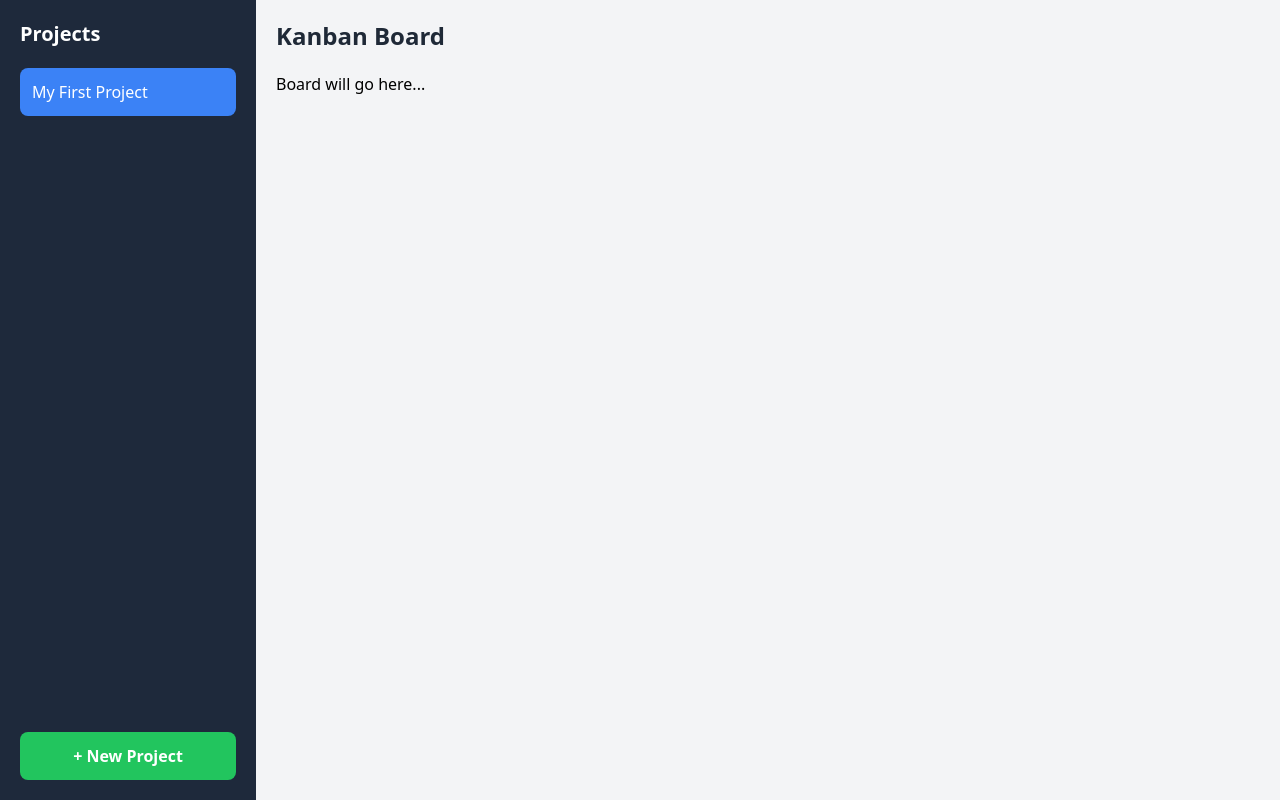
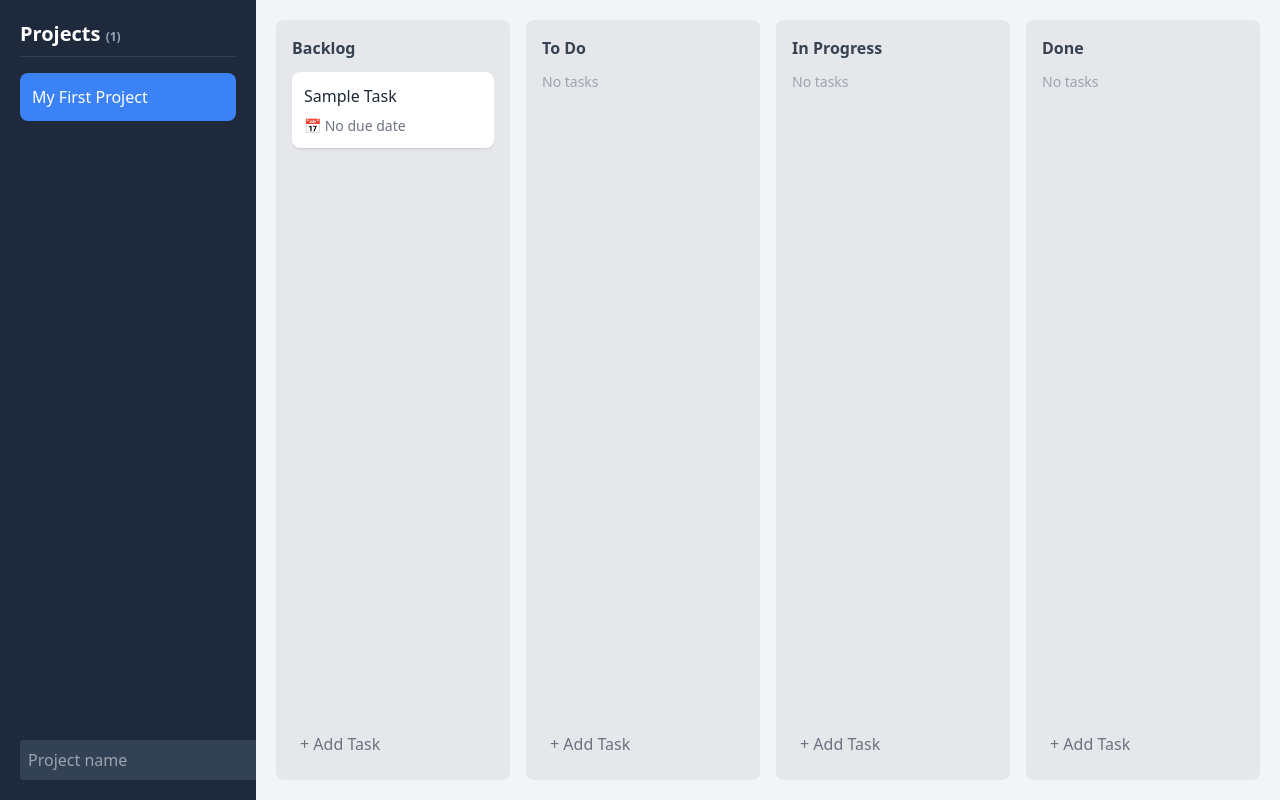
Before and after one commit to Jomm31/Task-Manager, a React (Create React App) app: page / in a window 1280 px wide. Both pictures are taken after a click on the button "+ New Project". Built offline with nearby package versions, Linux system fonts and the light colour scheme.

Commit message:
sidebar and kanbanboard

```diff
--- a/src/App.js
+++ b/src/App.js
@@ -1,48 +1,40 @@
 import React, { useState, useEffect } from 'react';
 import { useSelector, useDispatch } from 'react-redux';
 import { addProjectWithColumns } from './actions/projectActions';
-import Sidebar from './components/sidebar/Sidebar.js'
-import KanbanBoard from './components/board/KanbanBoard.js'
+import Sidebar from './components/sidebar/Sidebar.js';
+import KanbanBoard from './components/board/KanbanBoard.js';
 
 function App() {
   const dispatch = useDispatch();
-
-  // Get all projects from Redux
   const projects = useSelector(state => state.projects);
-
-  // Track which project is currently selected
   const [selectedProjectId, setSelectedProjectId] = useState(null);
 
-  // When app loads, create a default project if none exist
   useEffect(() => {
     if (projects.length === 0) {
       dispatch(addProjectWithColumns({ name: 'My First Project' }));
     }
-  }, []);
+  }, [dispatch, projects.length]);
 
-  // When projects load, select the first one
   useEffect(() => {
     if (projects.length > 0 && !selectedProjectId) {
       setSelectedProjectId(projects[0].id);
     }
-  }, [projects]);
+  }, [projects, selectedProjectId]);
 
   return (
-    <div className= 'flex h-screen'>
+    <div className="flex h-screen">
       <Sidebar
-        projects = {projects}
-        selectedProjectId = {selectedProjectId}
-        onSelectProject = {setSelectedProjectId}
+        projects={projects}
+        selectedProjectId={selectedProjectId}
+        onSelectProject={setSelectedProjectId}
       />
-
       <div className="flex-1 bg-gray-100 p-5 overflow-auto">
         {selectedProjectId ? (
-          <div>
-            <h1 className="text-2xl font-bold text-gray-800 mb-5">Kanban Board</h1>
-            <p>Board will go here...</p>
+          <KanbanBoard projectId={selectedProjectId} />
+        ) : (
+          <div className="flex items-center justify-center h-full">
+            <p className="text-gray-500 text-xl">Select a project to view tasks</p>
           </div>
-        ) : (
-          <p className= "text-gray-500">Select a project</p>
         )}
       </div>
     </div>
--- a/src/components/board/KanbanBoard.js
+++ b/src/components/board/KanbanBoard.js
@@ -1,32 +1,57 @@
+import React, { useState } from 'react';
 import { useSelector } from 'react-redux';
-import { selectColumnsByProject } from '../../selectors/columnSelectors'
+import { selectColumnsByProject } from '../../selectors/columnSelectors';
+import { selectAllTasks } from '../../selectors/taskSelectors';
+import TaskCard from './TaskCard';
+import TaskModal from './TaskModal';
 
-function KanbanBoard({ projectId }){
-    // Get columns for this project from Redux
+function KanbanBoard({ projectId }) {
   const columns = useSelector(state => selectColumnsByProject(state, projectId));
+  const allTasks = useSelector(selectAllTasks);
+  const [selectedTask, setSelectedTask] = useState(null);
 
   return (
-        <div className= "flex gap-4 h-full">
-            {columns.map(column => (
+    <div className="flex gap-4 h-full">
+      {columns.map(column => {
+        const tasks = allTasks.filter(task => task.columnId === column.id);
+        return (
           <div
             key={column.id}
             className="w-72 bg-gray-200 rounded-lg p-4 flex flex-col"
           >
-
-                    {/*Column Header */}
+            {/* Column Header */}
             <h3 className="font-bold text-gray-700 mb-3">{column.name}</h3>
 
-                    {/* Task will go here*/}
-                    <div className= "flex-1 overflow-y-auto">
-                        <p className = "text-gray-400 text-sm">Task go here...</p>
+            {/* Tasks List */}
+            <div className="flex-1 overflow-y-auto">
+              {tasks.length === 0 ? (
+                <p className="text-gray-400 text-sm">No tasks</p>
+              ) : (
+                tasks.map(task => (
+                  <TaskCard
+                    key={task.id}
+                    task={task}
+                    onClick={() => setSelectedTask(task)}
+                  />
+                ))
+              )}
             </div>
 
             {/* Add task button */}
-                    <button className= "mt-2 p-2 text-gray-500 hover:bg-gray-300 rounded text-left">
+            <button className="mt-2 p-2 text-gray-500 hover:bg-gray-300 rounded text-left">
               + Add Task
             </button>
           </div>
-            ))}
+        );
+      })}
+
+      {/* Task Modal for editing/viewing details */}
+      {selectedTask && (
+        <TaskModal
+          task={selectedTask}
+          onClose={() => setSelectedTask(null)}
+        />
+      )}
     </div>
   );
 }
--- a/src/components/board/TaskCard.js
+++ b/src/components/board/TaskCard.js
@@ -0,0 +1,16 @@
+import React from 'react';
+
+function TaskCard({ task, onClick }) {
+  const isOverdue = task.dueDate && new Date(task.dueDate) < new Date();
+  return (
+    <div
+      className="bg-white p-3 rounded-lg shadow mb-2 cursor-pointer hover:shadow-md transition-shadow"
+      onClick={onClick}
+    >
+      <h4 className="font-medium text-gray-800 mb-2 truncate">{task.title}</h4>
+      <p className={`text-sm ${isOverdue ? 'text-red-500' : 'text-gray-500'}`}>📅 {task.dueDate ? new Date(task.dueDate).toLocaleDateString() : 'No due date'}</p>
+    </div>
+  );
+}
+
+export default TaskCard;
--- a/src/components/board/TaskModal.js
+++ b/src/components/board/TaskModal.js
@@ -0,0 +1,32 @@
+import React from 'react';
+
+function TaskModal({ task, onClose }) {
+  return (
+    <div className="fixed inset-0 bg-black bg-opacity-50 flex items-center justify-center z-50">
+      <div className="bg-white rounded-lg p-6 w-full max-w-md shadow-lg relative">
+        <button
+          className="absolute top-2 right-2 text-gray-400 hover:text-gray-700 text-xl"
+          onClick={onClose}
+        >
+          &times;
+        </button>
+        <h2 className="text-xl font-bold mb-4">Edit Task</h2>
+        <div className="mb-3">
+          <label className="block text-gray-700 mb-1">Title</label>
+          <input className="w-full p-2 border rounded" value={task.title} readOnly />
+        </div>
+        <div className="mb-3">
+          <label className="block text-gray-700 mb-1">Description</label>
+          <textarea className="w-full p-2 border rounded" value={task.description} readOnly />
+        </div>
+        <div className="mb-3">
+          <label className="block text-gray-700 mb-1">Due Date</label>
+          <input className="w-full p-2 border rounded" value={task.dueDate ? new Date(task.dueDate).toLocaleDateString() : ''} readOnly />
+        </div>
+        {/* Add edit/save/delete logic here later */}
+      </div>
+    </div>
+  );
+}
+
+export default TaskModal;
--- a/src/components/sidebar/ProjectItem.js
+++ b/src/components/sidebar/ProjectItem.js
@@ -0,0 +1,26 @@
+import React, { useState } from 'react';
+
+function ProjectItem({ project, isSelected, onSelect }) {
+	const [hovered, setHovered] = useState(false);
+
+	return (
+		<div
+			className={`p-3 mb-2 rounded-lg cursor-pointer transition-colors flex items-center justify-between ${
+				isSelected ? 'bg-blue-500' : 'bg-slate-700 hover:bg-slate-600'
+			}`}
+			onClick={onSelect}
+			onMouseEnter={() => setHovered(true)}
+			onMouseLeave={() => setHovered(false)}
+		>
+			<span className="truncate">{project.name}</span>
+			{hovered && (
+				<span className="flex gap-2 ml-2">
+					<span title="Edit" className="cursor-pointer text-slate-300 hover:text-white">🖊️</span>
+					<span title="Delete" className="cursor-pointer text-red-400 hover:text-red-600">🗑️</span>
+				</span>
+			)}
+		</div>
+	);
+}
+
+export default ProjectItem;
--- a/src/components/sidebar/Sidebar.js
+++ b/src/components/sidebar/Sidebar.js
@@ -1,27 +1,67 @@
+
+
+import React, { useState } from 'react';
+import ProjectItem from './ProjectItem';
+import { useDispatch } from 'react-redux';
+import { addProject } from '../../actions/projectActions';
 
 function Sidebar({ projects, selectedProjectId, onSelectProject }) {
+  const dispatch = useDispatch();
+  const [showInput, setShowInput] = useState(false);
+  const [newProjectName, setNewProjectName] = useState('');
+
+  const handleAddProject = () => {
+    if (newProjectName.trim()) {
+      dispatch(addProject({ name: newProjectName }));
+      setNewProjectName('');
+      setShowInput(false);
+    }
+  };
+
   return (
     <div className="w-64 bg-slate-800 text-white p-5 flex flex-col">
-      <h2 className="text-xl font-bold mb-5">Projects</h2>
+      <h2 className="text-xl font-bold mb-2">Projects <span className="text-xs text-slate-400">({projects.length})</span></h2>
+      <div className="border-b border-slate-700 mb-4"></div>
 
       <div className="flex-1 overflow-y-auto">
         {projects.map(project => (
-          <div
+          <ProjectItem
             key={project.id}
-            onClick={() => onSelectProject(project.id)}
-            className={`p-3 mb-2 rounded-lg cursor-pointer transition-colors
-              ${selectedProjectId === project.id
-                ? 'bg-blue-500'
-                : 'bg-slate-700 hover:bg-slate-600'}`}
-          >
-            {project.name}
-          </div>
+            project={project}
+            isSelected={selectedProjectId === project.id}
+            onSelect={() => onSelectProject(project.id)}
+            // onEdit, onDelete can be added later
+          />
         ))}
       </div>
 
-      <button className="w-full p-3 mt-3 bg-green-500 hover:bg-green-600 text-white rounded-lg font-bold transition-colors">
-        + New Project
-      </button>
+      <div className="mt-4">
+        {showInput ? (
+          <div className="flex gap-2">
+            <input
+              type="text"
+              className="flex-1 p-2 rounded bg-slate-700 text-white focus:outline-none"
+              value={newProjectName}
+              onChange={e => setNewProjectName(e.target.value)}
+              placeholder="Project name"
+              onKeyDown={e => { if (e.key === 'Enter') handleAddProject(); }}
+            />
+            <button
+              className="bg-green-500 hover:bg-green-600 text-white px-3 py-2 rounded"
+              onClick={handleAddProject}
+            >Add</button>
+            <button
+              className="bg-slate-600 hover:bg-slate-700 text-white px-3 py-2 rounded"
+              onClick={() => { setShowInput(false); setNewProjectName(''); }}
+            >Cancel</button>
+          </div>
+        ) : (
+          <button
+            className="w-full p-3 bg-green-500 hover:bg-green-600 text-white rounded-lg font-bold transition-colors"
+            onClick={() => setShowInput(true)}
+          >+ New Project</button>
+        )}
+      </div>
     </div>
   );
 }
```
Lines whose indentation alone changed are shown as unchanged.
